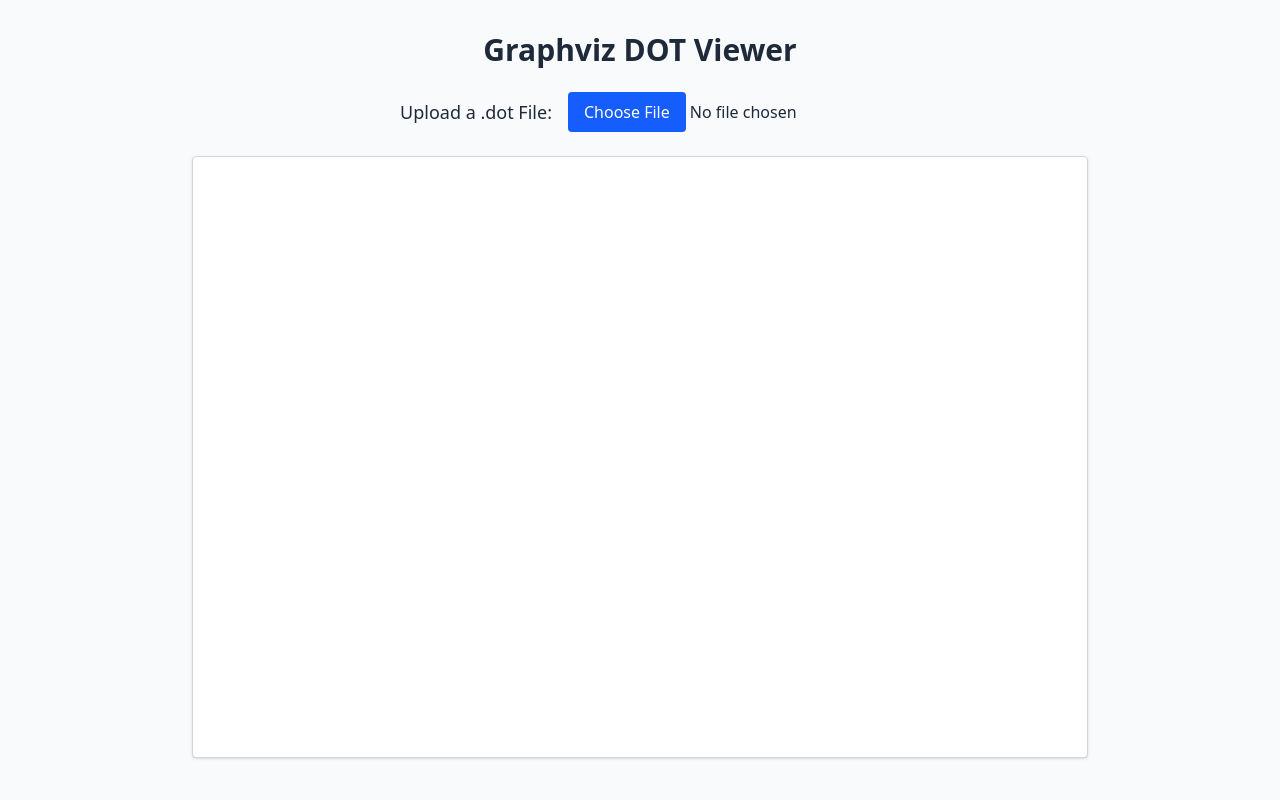
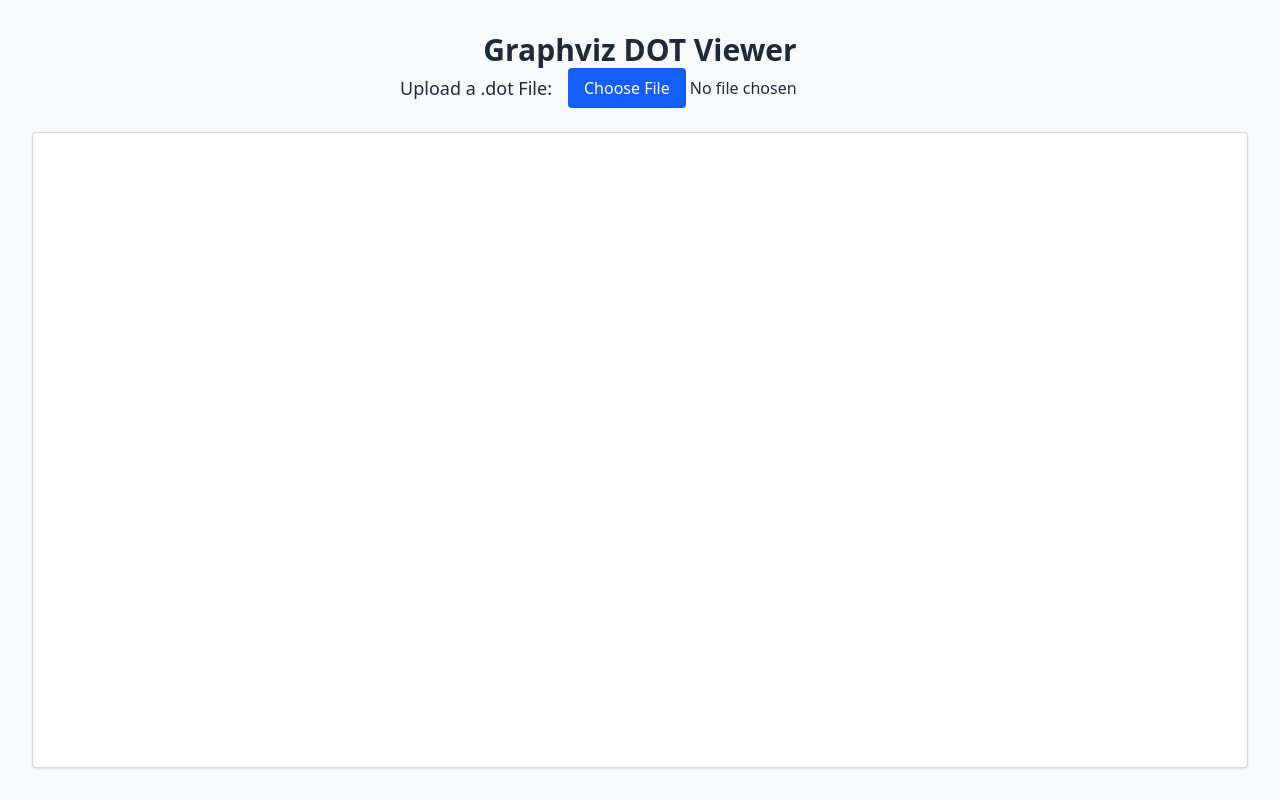
Before and after one commit to cvalarida/graphviz-viewer, a website built with Vite: page index.html in a window 1280 px wide. Built offline with nearby package versions, Linux system fonts and the light colour scheme; what d3-graphviz would draw is missing.

Commit message:
More styling

```diff
--- a/index.html
+++ b/index.html
@@ -6,8 +6,9 @@
     <meta name="viewport" content="width=device-width, initial-scale=1.0" />
     <link href="/src/style.css" rel="stylesheet" />
   </head>
-  <body class="min-h-screen bg-gray-50 text-gray-800 p-8 font-sans">
-    <div class="max-w-4xl mx-auto space-y-6">
+  <body class="min-h-screen bg-gray-50 text-gray-800 p-8 font-sans flex">
+    <div class="w-full flex flex-col flex-1 space-y-6">
+      <div>
         <h1 class="text-3xl font-bold text-center">Graphviz DOT Viewer</h1>
 
         <div class="flex items-center justify-center gap-4">
@@ -21,9 +22,9 @@
             class="file:px-4 file:py-2 file:border-0 file:rounded file:bg-blue-600 file:text-white hover:file:bg-blue-700 transition cursor-pointer"
           />
         </div>
-
+      </div>
       <div
-        class="max-h-[90vh] overflow-auto rounded border border-gray-300 bg-white shadow"
+        class="flex-1 overflow-auto rounded border border-gray-300 bg-white shadow"
       >
         <div id="graph" class="min-w-[800px] min-h-[600px] p-4"></div>
       </div>
```
Lines whose indentation alone changed are shown as unchanged.
